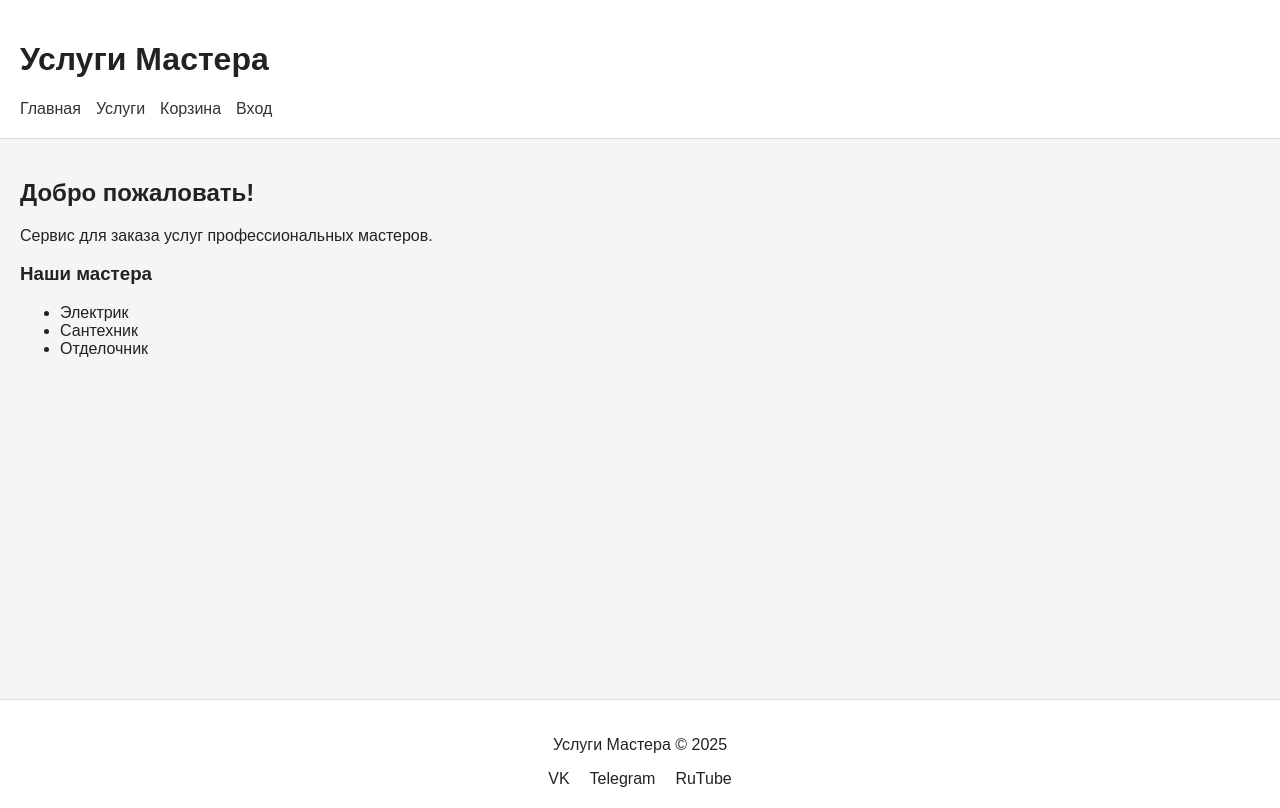
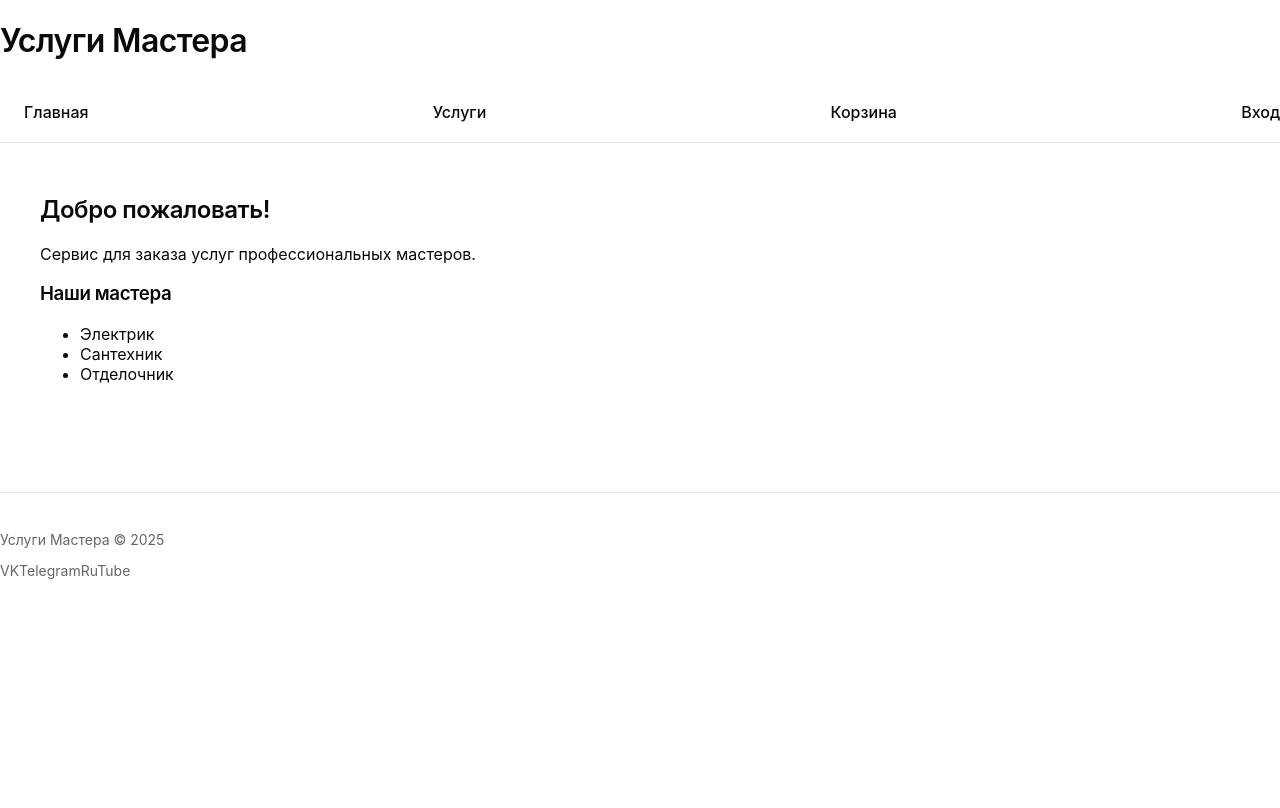
Before and after one commit to darkovvv/site, a Next.js app in the folder frontend/: page / in a window 1280 px wide. Built offline with nearby package versions, Linux system fonts and the light colour scheme.

Commit message:
Update globals.css

```diff
--- a/frontend/app/globals.css
+++ b/frontend/app/globals.css
@@ -1,38 +1,34 @@
-* {
-  box-sizing: border-box;
-}
+/* Black & White Premium UI */
 
-body {
-  margin: 0;
-  font-family: Arial, sans-serif;
-  background: #f5f5f5;
-  color: #222;
-}
+:root { --bg: #ffffff; --bg-muted: #f5f5f5; --text: #0a0a0a; --text-muted: #666666; --border: #e5e5e5; --accent: #000000; }
 
-a {
-  margin-right: 15px;
-  text-decoration: none;
-  color: #333;
-}
+{ box-sizing: border-box; }
 
-.header {
-  background: #ffffff;
-  padding: 20px;
-  border-bottom: 1px solid #ddd;
-}
 
-.container {
-  padding: 20px;
-  min-height: 70vh;
-}
+html, body { margin: 0; padding: 0; background: var(--bg); color: var(--text); font-family: Inter, -apple-system, BlinkMacSystemFont, 'Segoe UI', sans-serif; }
 
-.footer {
-  background: #ffffff;
-  padding: 20px;
-  border-top: 1px solid #ddd;
-  text-align: center;
-}
+.container { max-width: 1200px; margin: 0 auto; padding: 32px 20px; }
 
-.socials span {
-  margin: 0 10px;
-}
+header { border-bottom: 1px solid var(--border); }
+
+nav { display: flex; align-items: center; justify-content: space-between; padding: 20px 0; }
+
+nav a { text-decoration: none; color: var(--text); margin-left: 24px; font-weight: 500; }
+
+nav a:hover { text-decoration: underline; }
+
+h1, h2, h3 { font-weight: 600; letter-spacing: -0.02em; }
+
+.card { background: var(--bg); border: 1px solid var(--border); border-radius: 16px; padding: 24px; }
+
+.grid { display: grid; grid-template-columns: repeat(auto-fit, minmax(280px, 1fr)); gap: 24px; }
+
+button { background: var(--accent); color: #fff; border: 1px solid var(--accent); border-radius: 12px; padding: 12px 20px; font-size: 14px; cursor: pointer; }
+
+button.secondary { background: #fff; color: var(--text); }
+
+input { width: 100%; padding: 12px 14px; border-radius: 12px; border: 1px solid var(--border); font-size: 14px; }
+
+input:focus { outline: none; border-color: var(--accent); }
+
+.footer { border-top: 1px solid var(--border); margin-top: 60px; padding: 24px 0; color: var(--text-muted); font-size: 14px; }
```
